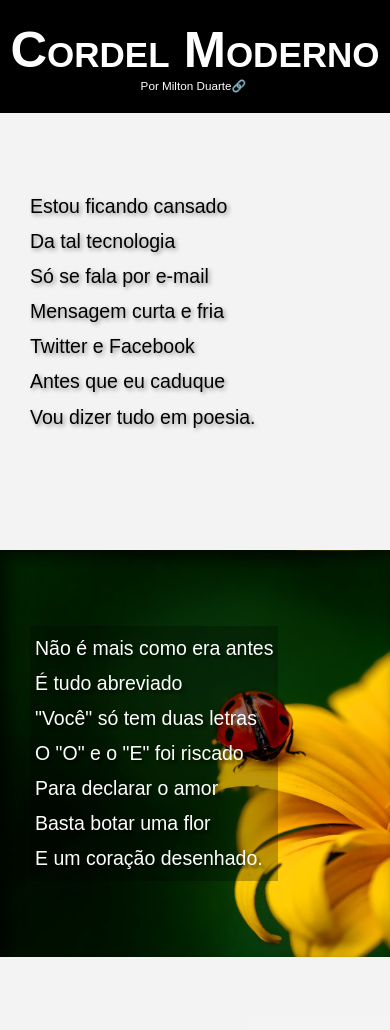
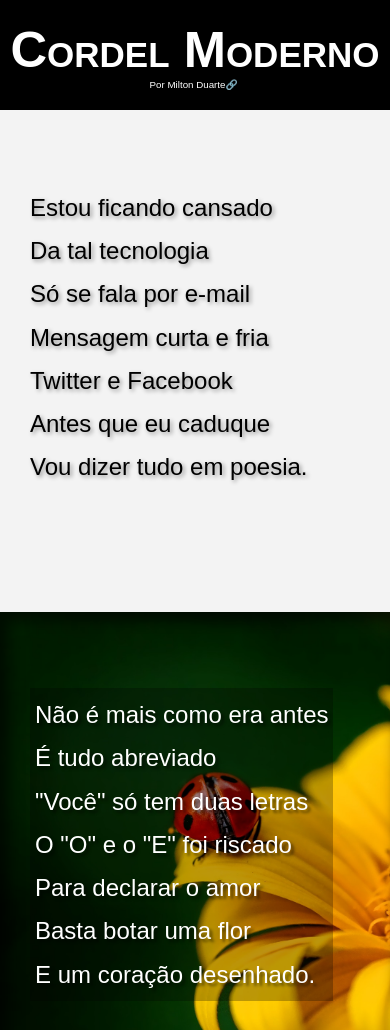
Before and after one commit to felipe-vp/projeto-cordel, a plain HTML site: page index.html in a window 390 px wide. Shown: the top 1030 px of the page. Drawn offline with Linux system fonts and the light colour scheme; a web font is replaced by a local one.

Commit message:
Ajuste de fontes  e posição de imagens

```diff
--- a/estilo/style.css
+++ b/estilo/style.css
@@ -62,7 +62,7 @@ header > h1 {
 
 header > p {
     padding-bottom: 20px;
-    font-size: 3vw;
+    font-size: 2.5vw;
 }
 
 header a,  footer a {
@@ -92,8 +92,9 @@ section {
 
 section > p {
     padding-bottom: 2em;
-    font-size: 5vw;
+    font-size: clamp(24px, 5vw, 42px);
     line-height: 1.8em; /* Distancia entre linhas do texto */
+
 }
 
 section.imagem > p { /* Os parágrafos das section de classe imagem....*/
@@ -114,7 +115,7 @@ section.imagem{
     text-shadow: 3px 3px 3px rgba(0, 0, 0, 0.498);
     box-shadow: inset 8px 8px 15px 0px rgba(0, 0, 0, 0.642);
     background-size: cover;
-    background-position: 50% 80%;
+    background-position: 65% 70%;
     background-attachment: fixed;
 }
 
```
